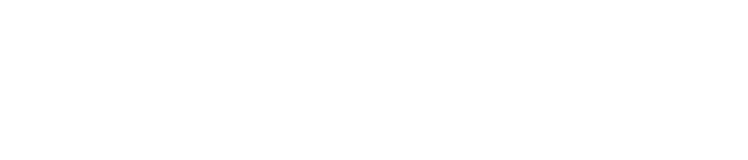
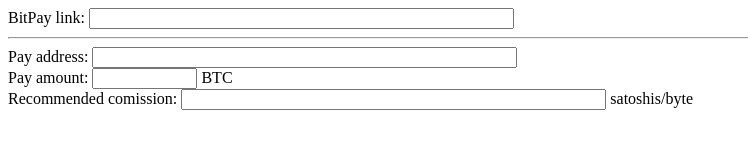
Before and after one commit to smartpunter/BitpayConverter, a website: page index.html in a window 1280 px wide. Shown: the whole page, without its empty margins (0-748 px from the left). Drawn offline with Linux system fonts and the light colour scheme.

Commit message:
First steps...

```diff
--- a/index.html
+++ b/index.html
@@ -3,8 +3,17 @@
 <head>
     <meta charset="UTF-8">
     <title>BitPay invoices converter</title>
+    <script>
+        function convertLink(bitpayURL){
+            alert(bitpayURL);
+        }
+    </script>
 </head>
 <body>
-
+    BitPay link: <input type="text" size="50" id="linkURL" onchange="javascript:convertLink(this.value);">
+    <hr>
+    Pay address: <input type="text" size="50" id="walletAddress" readonly="readonly"><br>
+    Pay amount: <input type="text" size="10" id="sendAmount" readonly="readonly"> BTC<br>
+    Recommended comission: <input type="text" size="50" id="recommendedComission" readonly="readonly"> satoshis/byte
 </body>
 </html>
```
